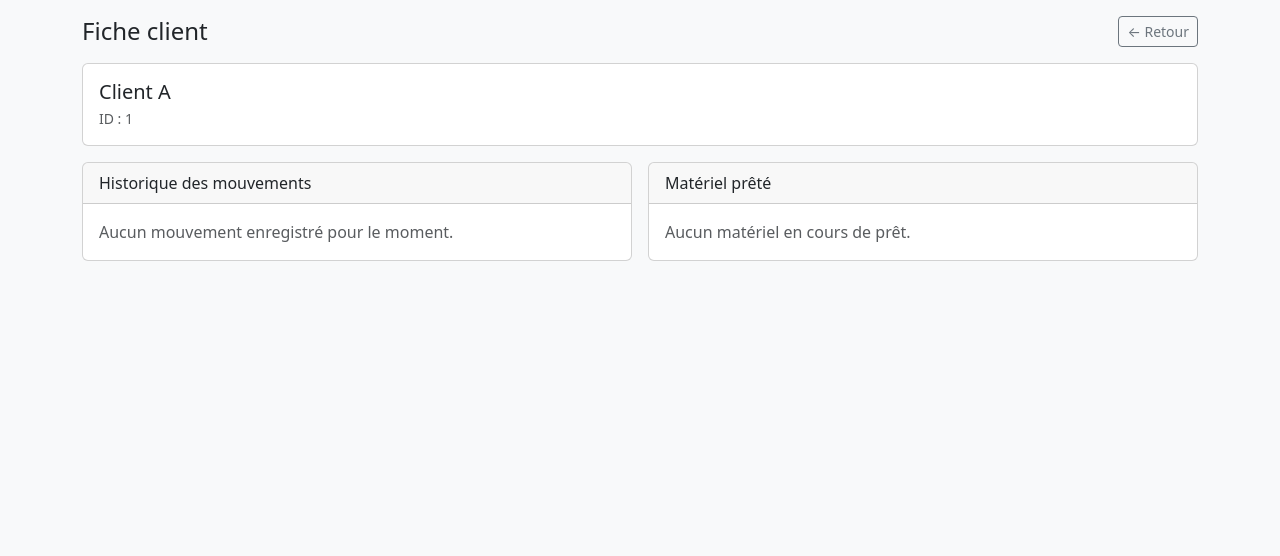
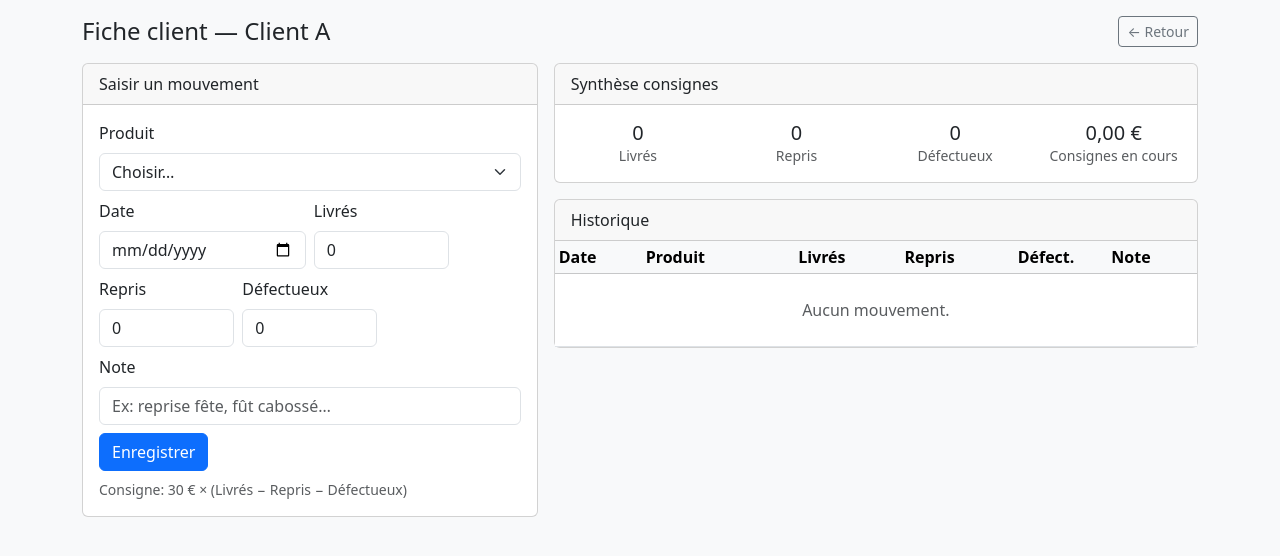
Before and after one commit to lecentrallanderneau-oss/Suivi_futs, a Flask app: page /clients/1 in a window 1280 px wide. Shown: the part 57-613 px from the top of the page. Run offline with Flask 3, Linux system fonts and the light colour scheme.

Commit message:
Update client_detail.html

```diff
--- a/templates/client_detail.html
+++ b/templates/client_detail.html
@@ -1,50 +1,115 @@
 {% extends "base.html" %}
 {% block content %}
 <div class="d-flex align-items-center justify-content-between mb-3">
-  <h1 class="h4 mb-0">Fiche client</h1>
+  <h1 class="h4 mb-0">Fiche client — {{ client.name }}</h1>
   <a href="{{ url_for('clients') }}" class="btn btn-outline-secondary btn-sm">← Retour</a>
 </div>
 
-<div class="card mb-3">
-  <div class="card-body">
-    <h2 class="h5 mb-1">{{ client.name }}</h2>
-    <div class="text-muted small">ID : {{ client.id }}</div>
-  </div>
-</div>
-
-<!-- Placeholders : à remplir plus tard quand on branchera les mouvements/matériel -->
 <div class="row g-3">
-  <div class="col-lg-6">
+  <div class="col-lg-5">
     <div class="card h-100">
-      <div class="card-header">Historique des mouvements</div>
+      <div class="card-header">Saisir un mouvement</div>
       <div class="card-body">
-        {% if history and history|length %}
-          <ul class="list-group list-group-flush">
-            {% for item in history %}
-              <li class="list-group-item">{{ item }}</li>
-            {% endfor %}
-          </ul>
-        {% else %}
-          <p class="text-muted mb-0">Aucun mouvement enregistré pour le moment.</p>
-        {% endif %}
+        <form method="post" class="row g-2">
+          <div class="col-12">
+            <label class="form-label">Produit</label>
+            <select name="product_id" class="form-select" required>
+              <option value="" disabled selected>Choisir…</option>
+              {% for p in products %}
+                <option value="{{ p.id }}">{{ p.name }} — {{ p.volume_l }}L</option>
+              {% endfor %}
+            </select>
+          </div>
+          <div class="col-6">
+            <label class="form-label">Date</label>
+            <input type="date" name="date" class="form-control" value="{{ (now() if false else '') }}">
+          </div>
+          <div class="col-4">
+            <label class="form-label">Livrés</label>
+            <input type="number" min="0" step="1" name="qty_out" class="form-control" value="0">
+          </div>
+          <div class="col-4">
+            <label class="form-label">Repris</label>
+            <input type="number" min="0" step="1" name="qty_in" class="form-control" value="0">
+          </div>
+          <div class="col-4">
+            <label class="form-label">Défectueux</label>
+            <input type="number" min="0" step="1" name="qty_defect" class="form-control" value="0">
+          </div>
+          <div class="col-12">
+            <label class="form-label">Note</label>
+            <input type="text" name="note" class="form-control" placeholder="Ex: reprise fête, fût cabossé…">
+          </div>
+          <div class="col-12 mt-2">
+            <button class="btn btn-primary">Enregistrer</button>
+          </div>
+          <div class="col-12 text-muted small mt-2">
+            Consigne: 30 € × (Livrés − Repris − Défectueux)
+          </div>
+        </form>
       </div>
     </div>
   </div>
-  <div class="col-lg-6">
-    <div class="card h-100">
-      <div class="card-header">Matériel prêté</div>
+
+  <div class="col-lg-7">
+    <div class="card mb-3">
+      <div class="card-header">Synthèse consignes</div>
       <div class="card-body">
-        {% if equipment and equipment|length %}
-          <ul class="list-group list-group-flush">
-            {% for it in equipment %}
-              <li class="list-group-item">{{ it }}</li>
-            {% endfor %}
-          </ul>
-        {% else %}
-          <p class="text-muted mb-0">Aucun matériel en cours de prêt.</p>
-        {% endif %}
+        <div class="row text-center">
+          <div class="col">
+            <div class="h5 mb-0">{{ totals.out_qty }}</div>
+            <div class="text-muted small">Livrés</div>
+          </div>
+          <div class="col">
+            <div class="h5 mb-0">{{ totals.in_qty }}</div>
+            <div class="text-muted small">Repris</div>
+          </div>
+          <div class="col">
+            <div class="h5 mb-0">{{ totals.defect_qty }}</div>
+            <div class="text-muted small">Défectueux</div>
+          </div>
+          <div class="col">
+            <div class="h5 mb-0">{{ totals.deposit_cents|eur }}</div>
+            <div class="text-muted small">Consignes en cours</div>
+          </div>
+        </div>
       </div>
     </div>
+
+    <div class="card">
+      <div class="card-header">Historique</div>
+      <div class="card-body p-0">
+        <div class="table-responsive">
+          <table class="table table-sm mb-0 align-middle">
+            <thead class="table-light">
+              <tr>
+                <th>Date</th>
+                <th>Produit</th>
+                <th class="text-center">Livrés</th>
+                <th class="text-center">Repris</th>
+                <th class="text-center">Défect.</th>
+                <th>Note</th>
+              </tr>
+            </thead>
+            <tbody>
+              {% for m in moves %}
+              <tr>
+                <td>{{ m.date.strftime('%d/%m/%Y') }}</td>
+                <td>{{ m.product.name }} — {{ m.product.volume_l }}L</td>
+                <td class="text-center">{{ m.qty_out }}</td>
+                <td class="text-center">{{ m.qty_in }}</td>
+                <td class="text-center">{{ m.qty_defect }}</td>
+                <td>{{ m.note }}</td>
+              </tr>
+              {% else %}
+              <tr><td colspan="6" class="text-center text-muted py-4">Aucun mouvement.</td></tr>
+              {% endfor %}
+            </tbody>
+          </table>
+        </div>
+      </div>
+    </div>
+
   </div>
 </div>
 {% endblock %}
```
